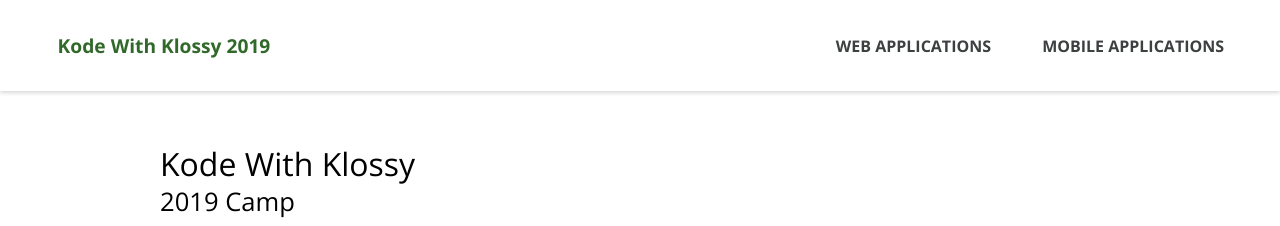
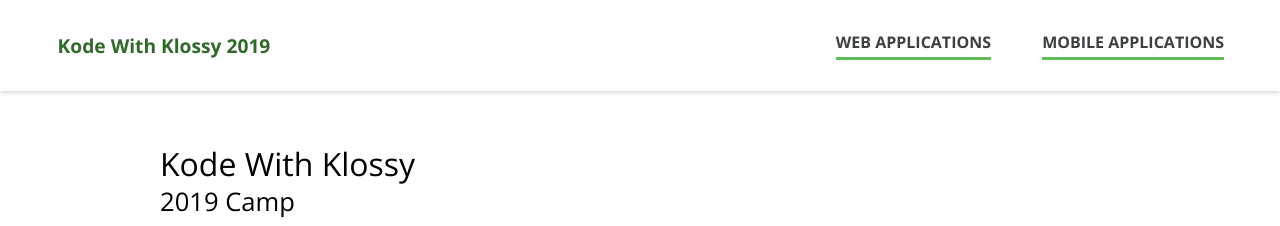
Before and after one commit to ameseee/kwk-curriculum-site, a Jekyll site: the page built from index.md, in a window 1280 px wide. Shown: the top 226 px of the page. Built offline with Jekyll 4.4.1, drawn with Linux system fonts in a browser that asks for light colours; nearby versions of some CDN libraries.

Commit message:
Add border-bottom to selected curriculum link

```diff
--- a/_includes/navigation.html
+++ b/_includes/navigation.html
@@ -2,16 +2,16 @@
 
   <section class="sidebar-navigation-logo">
     <h1 class="main-h1">
-      <a href="{{ site.url }}">Kode With Klossy 2019</a>
+      <a class="home" href="{{ site.url }}">Kode With Klossy 2019</a>
     </h1>
   </section>
 
   <div class="sidebar-navigation--links">
     <h2>
-      <a href="{{ site.url }}/web-app">Web Applications</a>
+      <a class="curriculum-links" href="{{ site.url }}/web-app/">Web Applications</a>
     </h2>
     <h2>
-      <a href="{{ site.url }}/swift-ios">Mobile Applications</a>
+      <a class="curriculum-links" href="{{ site.url }}/swift-ios/">Mobile Applications</a>
     </h2>
   </div>
 
--- a/_layouts/main.html
+++ b/_layouts/main.html
@@ -26,6 +26,7 @@
       </section>
     </div>
     <script async src="//assets.codepen.io/assets/embed/ei.js"></script>
+    <script src="/public/js/active-links.js"></script>
   </body>
 
 </html>
--- a/_layouts/page.html
+++ b/_layouts/page.html
@@ -19,11 +19,12 @@
               <small>{{ page.subheading }}</small>
             </h1>
           </header>
-          {{content}}
+            {{content}}
         </article>
         {% include footer.html %}
       </section>
     </div>
     <script async src="//assets.codepen.io/assets/embed/ei.js"></script>
+    <script src="/public/js/active-links.js"></script>
   </body>
 </html>
--- a/_sass/sidebar.scss
+++ b/_sass/sidebar.scss
@@ -32,18 +32,15 @@
   }
 }
 
-.active-link {
-  background-color: lighten(#98a1a2, 20);
-}
-
 .sidebar-navigation--links {
   display: flex;
   flex-direction: row;
 
   a {
     display: block;
-    padding: 0.5em 1.1em;
-    border-bottom: none;
+    margin: 0.5em 1.1em;
+    padding-bottom: 0.25em;
+    border-bottom: 3px solid #fff;
     color: $dark-gray;
 
     &:hover {
@@ -53,6 +50,11 @@
     &:active {
       color: $green;
     }
+
+  }
+
+  .active-link {
+    border-bottom: 3px solid $green;
   }
 
   @media (max-width: 600px) {
--- /dev/null
+++ b/public/js/active-links.js
@@ -0,0 +1,12 @@
+$('.curriculum-links').each(function(idx, link) {
+  var currentPath = window.location.pathname;
+  var linkPath = $(link).attr('href');
+
+  if (linkPath.includes(currentPath)) {
+    $(link).toggleClass('active-link');
+  }
+
+  if(currentPath === "/") {
+    $(link).removeClass('active-link');
+  }
+});
```
